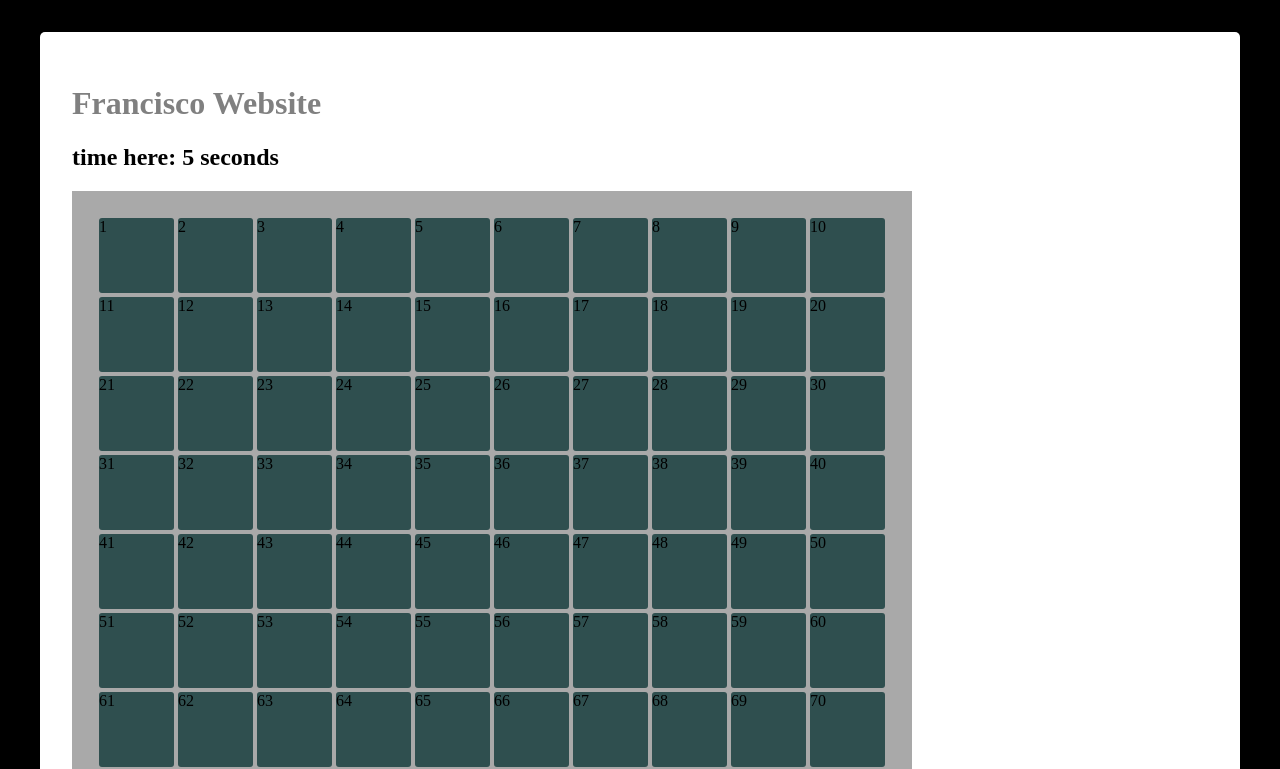
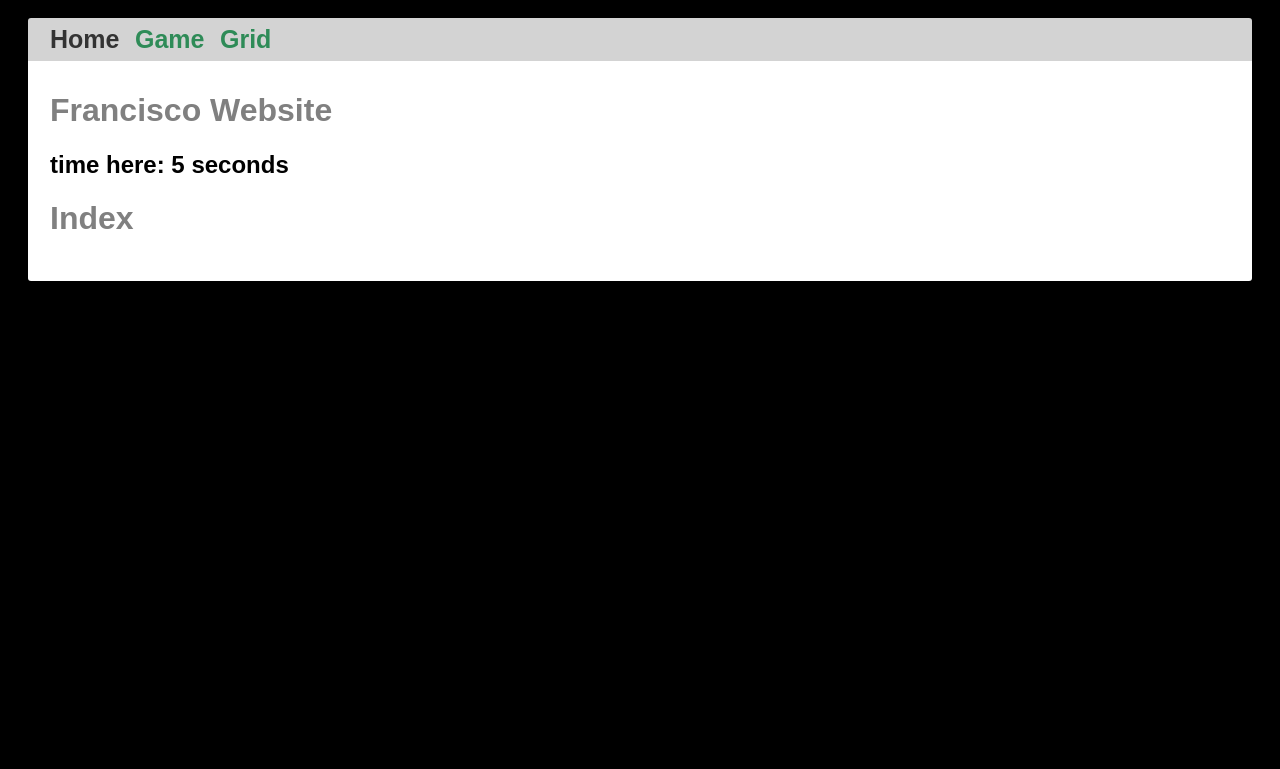
Before and after one commit to san475/san475.github.io, a Nuxt app: page / in a window 1280 px wide. Shown: the top 769 px of the page. Built offline with nearby package versions, Linux system fonts and the light colour scheme.

Commit message:
added routing, some routes, navbar, default layout, tons of crap

```diff
--- a/app.vue
+++ /dev/null
@@ -1,42 +0,0 @@
-<script setup>
-
-import Grid from './Grid.vue';
-
-import {reactive, onMounted} from 'vue'
-
-const counter = reactive({count: 0});
-const now = new Date();
-onMounted(() => setInterval(() => {
-  const then = new Date();
-  counter.count =  (then - now )/ 1000
-}, 10))
-
-</script>
-
-<template>
-  <div>
-    <div class="center">
-      <h1>Francisco Website</h1>
-      <h2> time here: {{ counter.count }} seconds</h2>
-    <Grid/>
-    </div>
-  </div>
-</template>
-
-<style>
-body {
-  background-color: black;
-}
-
-.center {
-  padding: 32px;
-  margin: 32px;
-  background-color: white;
-  border-radius: 5px;
-
-}
-
-h1 {
-  color: gray;
-}
-</style>
--- /dev/null
+++ b/components/navbar.vue
@@ -0,0 +1,47 @@
+
+<script setup>
+
+</script>
+
+<template>
+  <nav>
+    <NuxtLink to="/">Home</NuxtLink>
+    <NuxtLink to="/game">Game</NuxtLink>
+    <NuxtLink to="/grid">Grid</NuxtLink>
+  </nav>
+</template>
+
+<style>
+nav {
+  display: inline-block;
+  background-color: lightgray;
+  color: seagreen;
+  padding: 7px 0px 11px 22px;
+  border-radius: 3px 3px 0px 0px;
+
+  display: grid;
+  grid-row-end:span;
+  grid-template: 25px/repeat(auto-fit, 25px);
+  grid-gap: 60px;
+  text-decoration: none;
+  font-weight: bold;
+
+  /*margin: 20px 0px 25px 0px*/
+
+}
+a{
+  display: block;
+  font-size: 25px;
+  color: inherit;
+  text-decoration: none;
+}
+
+
+a:hover {
+  color: black;
+  transition: all .11s ease-in;
+}
+a.router-link-active {
+ color: #333333
+}
+</style>
--- /dev/null
+++ b/layouts/default.vue
@@ -0,0 +1,44 @@
+<script setup>
+import navbar from '~/components/navbar.vue';
+import { reactive, onMounted } from 'vue'
+
+const counter = reactive({ count: 0 });
+const now = new Date();
+onMounted(() => setInterval(() => {
+  const then = new Date();
+  counter.count = (then - now) / 1000
+}, 10))
+
+</script>
+
+<template>
+  <navbar />
+  <div class="center">
+    <h1>Francisco Website</h1>
+    <h2> time here: {{ counter.count }} seconds</h2>
+    <slot />
+  </div>
+</template>
+
+<style>
+:root {
+  font-family: Arial, Helvetica, sans-serif;
+
+  margin: 0px 0px 0px 0px;
+  padding: 10px 20px 0px 20px;
+}
+
+body {
+  background-color: black;
+}
+
+.center {
+  padding: 10px 22px 22px 22px;
+  background-color: white;
+  border-radius: 0px 0px 3px 3px;
+}
+
+h1 {
+  color: gray;
+}
+</style>
--- a/nuxt.config.ts
+++ b/nuxt.config.ts
@@ -1,7 +1,10 @@
 // https://nuxt.com/docs/api/configuration/nuxt-config
 export default defineNuxtConfig({
   compatibilityDate: '2024-04-03',
-  devtools: { enabled: true },
+  devtools: {
+    enabled: true,
+
+  },
   nitro: {
     static: true
   }
--- /dev/null
+++ b/pages/game.vue
@@ -0,0 +1,4 @@
+
+<template>
+  <h1> GAME!! </h1>
+</template>
--- /dev/null
+++ b/pages/grid.vue
@@ -0,0 +1,9 @@
+<script setup>
+
+import Grid from '../Grid.vue';
+
+
+</script>
+<template>
+  <Grid />
+</template>
--- /dev/null
+++ b/pages/index.vue
@@ -0,0 +1,9 @@
+<script setup>
+</script>
+
+<template>
+    <h1>Index</h1>
+</template>
+
+<style>
+</style>
```
